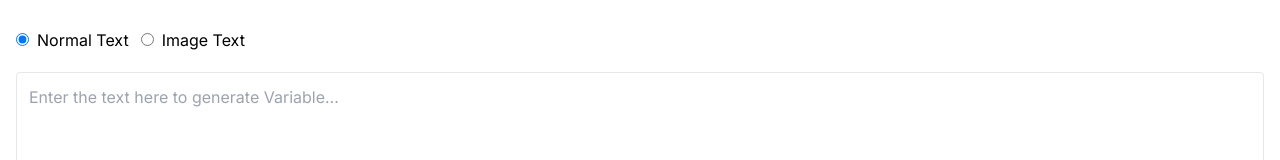
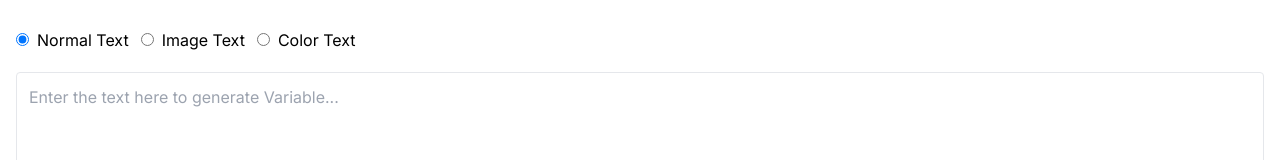
Before and after one commit to ArchishmanSengupta/txngen, a Next.js app: page / in a window 1280 px wide. Shown: the top 160 px of the page. Built offline with nearby package versions, Linux system fonts and the light colour scheme.

Commit message:
feat: add hex to color name generator

```diff
--- a/package.json
+++ b/package.json
@@ -15,6 +15,7 @@
     "autoprefixer": "10.4.14",
     "eslint": "8.44.0",
     "eslint-config-next": "13.4.9",
+    "hex-color-to-color-name": "^1.0.2",
     "next": "13.4.9",
     "postcss": "8.4.25",
     "react": "18.2.0",
--- a/src/app/page.tsx
+++ b/src/app/page.tsx
@@ -6,6 +6,7 @@ import { IoCopyOutline } from "react-icons/io5";
 import SyntaxHighlighter from "react-syntax-highlighter";
 import { a11yLight } from "react-syntax-highlighter/dist/esm/styles/hljs";
 import toast from "react-hot-toast";
+import { GetColorName } from 'hex-color-to-color-name';
 
 export default function Home() {
   const [textValue, setTextValue] = useState<string>("");
@@ -65,8 +66,7 @@ export default function Home() {
 
       const colorValue = `0xff${colorName}`; // Prepend '0xff' to the hex code
 
-      const formattedColorName = colorName
-        .replace(/\b\w/g, (match) => match.toUpperCase()); // Capitalize the first letter of each word
+      const formattedColorName = GetColorName(colorName) // Capitalize the first letter of each word
 
       return `static Color get ${formattedColorName} => const Color(${colorValue});`;
     });
@@ -112,6 +112,19 @@ export default function Home() {
               Image Text
             </label>
           </div>
+          <div>
+            <input
+              type="radio"
+              id="colorText"
+              name="inputOption"
+              value="color"
+              checked={selectedOption === "color"}
+              onChange={() => setSelectedOption("color")}
+            />
+            <label htmlFor="imageText" className="ml-2">
+              Color Text
+            </label>
+          </div>
         </div>
 
         {selectedOption === "normal" ? (
@@ -137,12 +150,13 @@ export default function Home() {
             onChange={(e) => setImageTextValue(e.target.value)}
           ></textarea>
         ) : (
-          <input
-            type="text"
-            name="colorHex"
-            id="colorHex"
-            placeholder="Enter the color hex code..."
-            className="border p-3 w-[100%] rounded"
+          <textarea
+          name="variaName"
+          id="varName"
+          cols={100}
+          rows={10}
+          placeholder="Enter the image text here to generate Variable..."
+          className="border p-3 w-[100%] rounded"
             value={colorHexValue}
             onChange={(e) => setColorHexValue(e.target.value)}
           />
```
Also changed, not shown: 1 other file (tests, documents, lock files or other folders).
